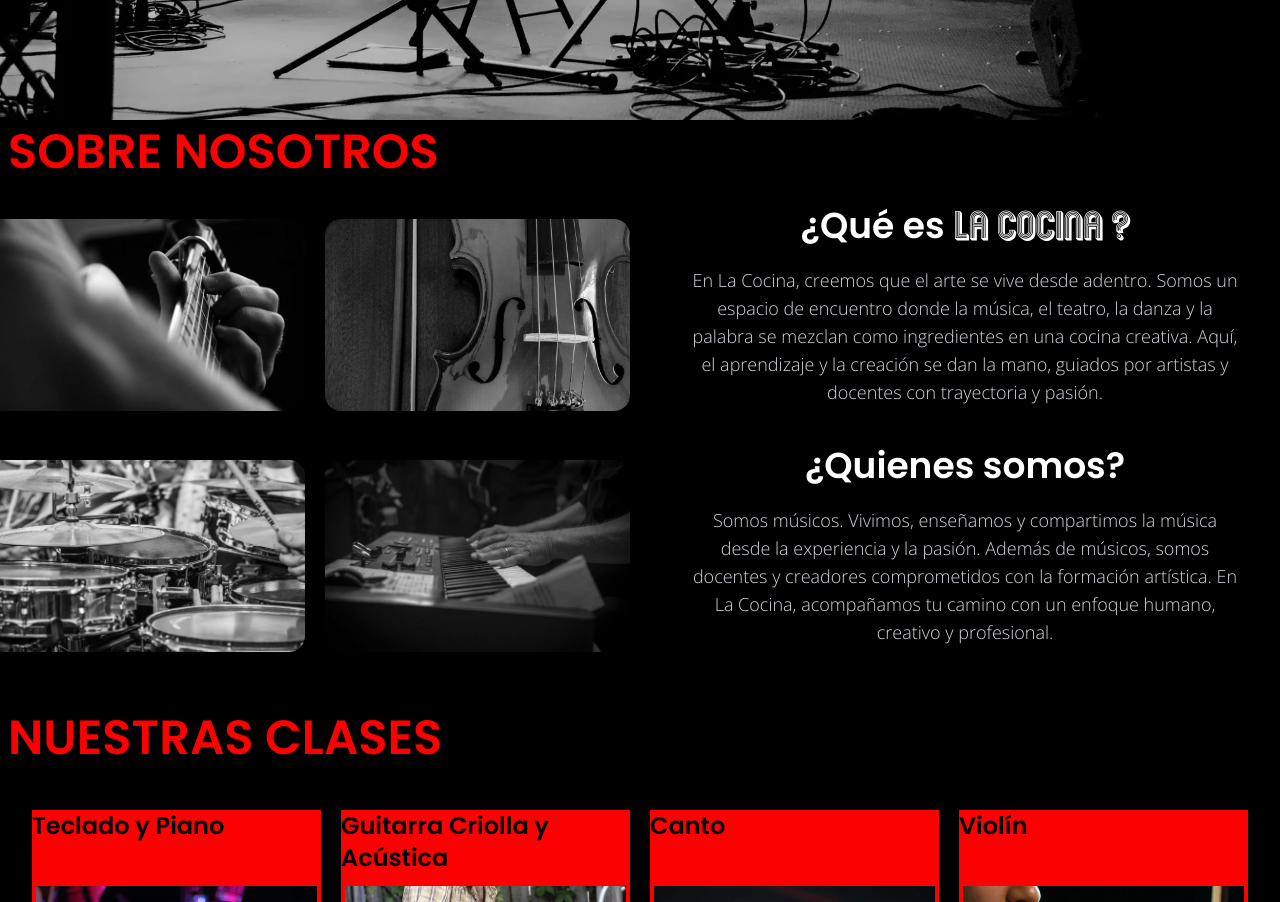
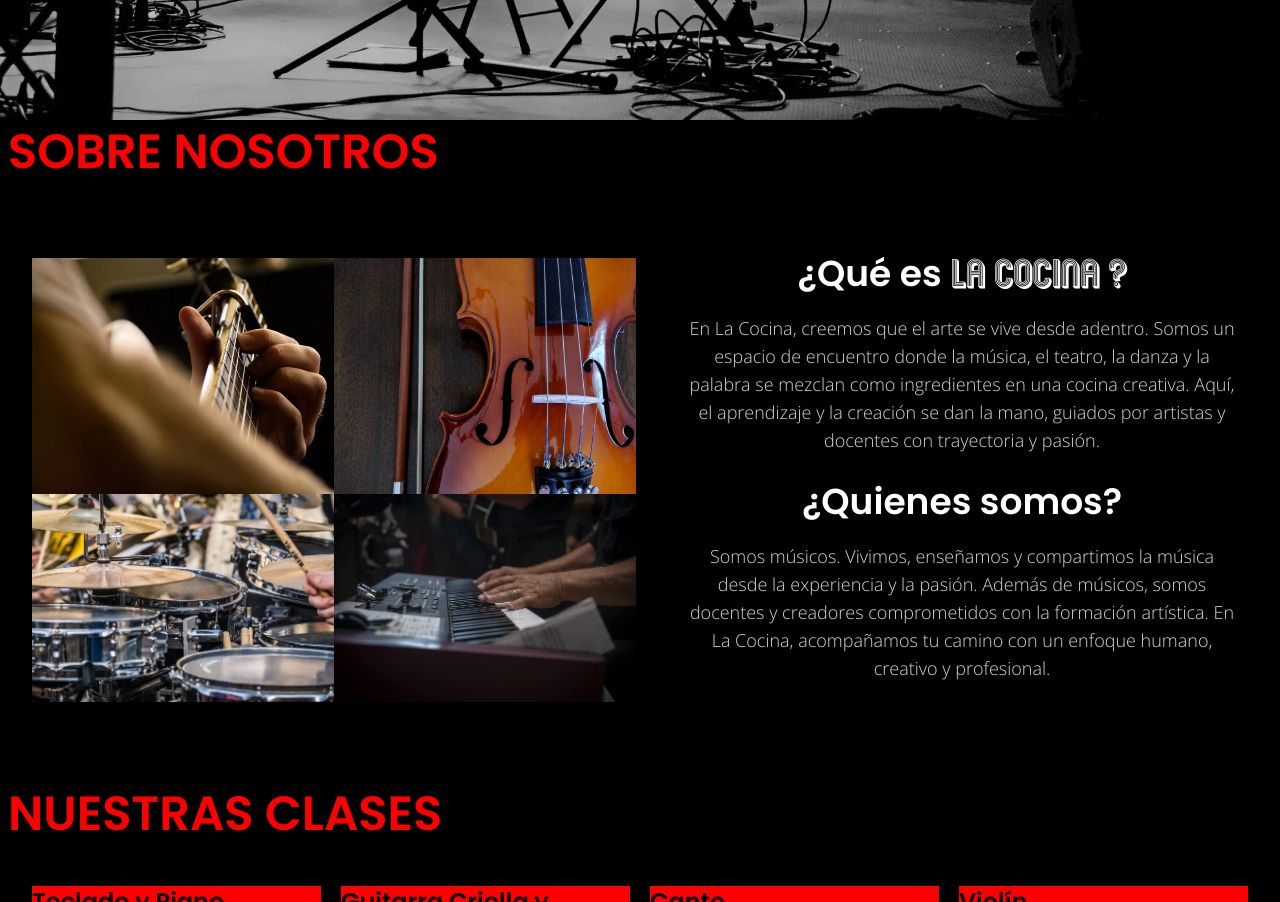
Before and after one commit to aqulesz/lacocina, a React (Vite) app: page / in a window 1280 px wide. Shown: the part 680-1582 px from the top of the page. Built offline with nearby package versions, Linux system fonts and the light colour scheme.

Commit message:
about mejorado y listo

```diff
--- a/src/components/AboutSection.tsx
+++ b/src/components/AboutSection.tsx
@@ -5,18 +5,20 @@ import Violinimg from "../assets/clarissa-watson-kG-UNTwqyso-unsplash.webp";
 
 function AboutSection() {
     return (
-        <div className="bg-black bg-blend-overlay bg-cover bg-center w-full flex flex-col justify-center p-8  pl-0 pt-0 sm:p-20 sm:pl-0 sm:pt-0 md:p-0 md:mb-10 md:grid md:grid-cols-4 md:gap-4 lg:gap-5 ">
-                <h2 className="text-2xl text-left text-custom-red font-hero p-2 mb-5 sm:text-4xl md:col-start-1 md:col-end-3 lg:text-5xl lg:mb-0" >SOBRE NOSOTROS</h2>
+        <div className="bg-black bg-blend-overlay bg-cover bg-center w-full flex flex-col justify-center p-8  pl-0 pt-0 sm:p-20 sm:pl-0 sm:pt-0 md:p-0 md:mb-20 md:grid md:grid-cols-4 md:gap-2">
+                <h2 className="text-2xl text-left text-custom-red font-hero p-2 mb-5 sm:text-4xl md:col-start-1 md:col-end-3 lg:text-5xl lg:mb-15" >SOBRE NOSOTROS</h2>
                 <div className="md:row-start-2 md:col-start-3 md:col-end-5 md:place-self-center lg:px-10 ">
-                    <h3 className=" bg-white text-black font-hero font-bold text-2xl text-center mb-5 rounded-r-lg pl-8 sm:text-4xl sm:pl-20 md:pl-0 md:text-white md:bg-transparent">¿Qué es <span className="font-logo block sm:inline text-black md:text-white"> la cocina ?</span> </h3>
+                    <h3 className=" text-white font-hero font-bold text-3xl text-center mb-5 rounded-r-lg pl-8 sm:text-4xl sm:pl-20 md:pl-0">¿Qué es <span className="font-logo block sm:inline text-white"> la cocina ?</span> </h3>
                     <p className="pl-8 text-gray-300 text-lg font-default font-light text-center mb-5 sm:pl-20 md:col-start-2 md:pl-0">En La Cocina, creemos que el arte se vive desde adentro.
                     Somos un espacio de encuentro donde la música, el teatro, la danza y la palabra se mezclan como ingredientes en una cocina creativa.
                     Aquí, el aprendizaje y la creación se dan la mano, guiados por artistas y docentes con trayectoria y pasión.</p>
                 </div>
-                    <img src={Guitarimg} alt="" className="mb-5 rounded-r-2xl saturate-0 hover:saturate-100 hover:transition-all md:h-48 md:w-96 md:object-cover md:col-start-1 md:row-start-2 md:my-0 md:row-end-3 md:self-center"/>
-                    <img src={Drumimg} alt="" className="hidden h-48 w-96 object-cover  md:block rounded-r-2xl saturate-0 hover:saturate-100 hover:transition-all md:col-start-1 md:row-start-3 md:row-end-4 md:self-center"/>
-                    <img src={Pianoimg} alt="" className="hidden h-48 w-96 object-cover  md:block rounded-2xl saturate-0 hover:saturate-100 hover:transition-all md:col-start-2 md:row-start-3 md:row-end-4 md:self-center"/>
-                    <img src={Violinimg} alt="" className="hidden h-48 w-96 object-cover md:block rounded-2xl saturate-0 hover:saturate-100 hover:transition-all md:col-start-2 md:row-start-2 md:row-end-3 md:self-center"/>
+                <div className="pl-8 col-start-1 col-end-3 row-start-2 row-end-4 grid grid-cols-1 md:grid-cols-2 gap-0">
+                    <img src={Guitarimg} alt="" className="mb-5 md:h-full col-start-1 row-start-1 md:object-cover md:col-start-1 md:row-start-2 md:my-0 md:row-end-3"/>
+                    <img src={Drumimg} alt="" className="hidden md:h-full md:block md:col-start-1 md:row-start-3 md:row-end-4"/>
+                    <img src={Pianoimg} alt="" className="hidden md:h-full object-cover  md:block  md:col-start-2 md:row-start-3 md:row-end-4"/>
+                    <img src={Violinimg} alt="" className="hidden md:h-full object-cover md:block  md:col-start-2 md:row-start-2 md:row-end-3"/>
+                </div>
                 <div className="md:row-start-3 md:col-start-3 md:place-self-center md:col-end-5 lg:px-10">
                     <h3 className="pl-8 text-white font-hero font-bold text-2xl text-center mb-5 sm:text-4xl sm:pl-20 md:col-start-2 md:pl-0">¿Quienes somos?</h3>
                     <p className="pl-8 text-gray-300 text-lg font-default font-light text-center mb-5 sm:pl-20 md:col-start-2 md:pl-0"><span className="text-bold">Somos músicos. </span>
```
